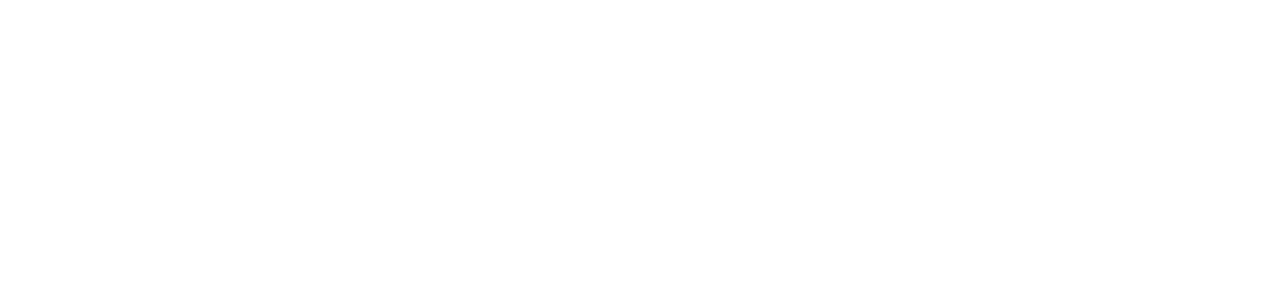
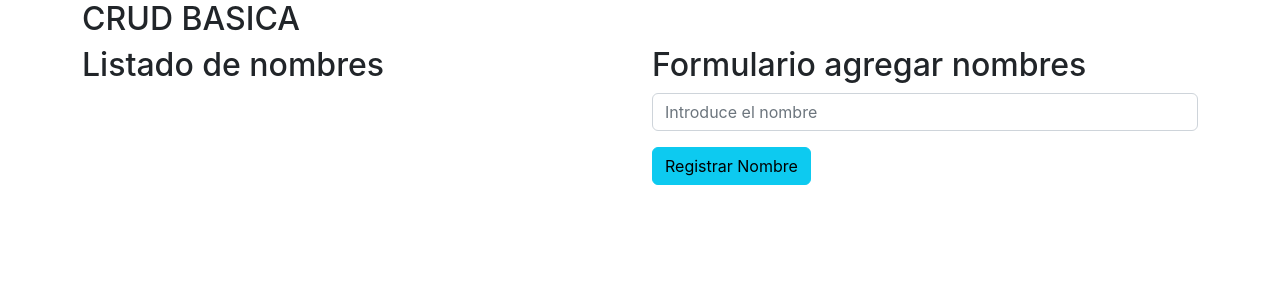
Before and after one commit to Zekret/simple-crud, a React (Create React App) app: page / in a window 1280 px wide. Shown: the top 300 px of the page. Built offline with nearby package versions, Linux system fonts and the light colour scheme.

Commit message:
update: crud

```diff
--- a/src/App.jsx
+++ b/src/App.jsx
@@ -1,4 +1,5 @@
 import './App.css';
+import NamesList from './components/NamesList';
 // import Contador from './components/Contador';
 // import Formulario from './components/Formulario';
 // import Inicio from './components/Inicio';
@@ -7,7 +8,8 @@
 
 const App = () => {
   return (
-    <div className="App mt-5">
+    <div className="container">
+      <NamesList />
       {/* <Inicio />
       <Contador />
       <Listado />
--- /dev/null
+++ b/src/components/NamesList.jsx
@@ -0,0 +1,97 @@
+import { useState } from "react"
+import uniqid from 'uniqid'
+
+const NamesList = () => {
+
+    const [nombre, setNombre] = useState('')
+    const [lista, setLista] = useState([])
+    const [edit, setEdit] = useState(false)
+    const [id, setId] = useState('')
+    const [error, setError] = useState(null)
+
+    const addName = (e) => {
+        e.preventDefault()
+        if (!nombre.trim()) {
+            setError("El campo nombre esta vacio")
+            return
+        }
+        const nuevoNombre = {
+            id: uniqid(),
+            name: nombre
+        }
+        setLista([...lista, nuevoNombre])
+        setNombre('')
+        setError(null)
+    }
+
+    const deleteName = (id) => {
+        const newArray = lista.filter(item => item.id !== id)
+        setLista(newArray)
+    }
+
+    const editName = (item) => {
+        setEdit(true)
+        setNombre(item.name)
+        setId(item.id)
+    }
+
+    const editSuccess = (e) => {
+        e.preventDefault()
+        const newArray = lista.map(item => item.id === id ? { id: id, name: nombre } : item)
+        setLista(newArray)
+        setEdit(false)
+        setNombre('')
+    }
+
+    return (
+        <div>
+            <h2>CRUD BASICA</h2>
+            <div className="row">
+                <div className="col">
+                    <h2>Listado de nombres</h2>
+                    <ul className="list-group">
+                        {lista.map(n =>
+                            <li key={n.id} className="list-group-item">
+                                {n.name}
+                                <button
+                                    onClick={() => deleteName(n.id)}
+                                    className="btn btn-danger float-right">
+                                    Borrar
+                                </button>
+                                <button
+                                    onClick={() => editName(n)}
+                                    className="btn btn-info float-right">
+                                    Editar
+                                </button>
+                            </li>
+                        )}
+                    </ul>
+                </div>
+                <div className="col">
+                    <h2>Formulario agregar nombres</h2>
+                    <form onSubmit={edit ? editSuccess : addName} className="form-group">
+                        <input
+                            onChange={(e) => { setNombre(e.target.value) }}
+                            className="form-control mb-3"
+                            type="text"
+                            placeholder="Introduce el nombre"
+                            value={nombre}
+                        />
+                        <input
+                            className="btn btn-info btn-block"
+                            type="submit"
+                            value={edit ? 'Editar nombre' : 'Registrar Nombre'} />
+                    </form>
+                    {
+                        error !== null &&
+                        <div className="alert alert-danger mt-3">
+                            {error}
+                        </div>
+                    }
+                </div>
+            </div>
+        </div>
+    )
+}
+
+export default NamesList
--- a/src/index.js
+++ b/src/index.js
@@ -2,7 +2,7 @@
 import ReactDOM from 'react-dom/client';
 import './index.css';
 import App from './App';
-import 'bootstrap/dist/css/bootstrap.css'
+// import 'bootstrap/dist/css/bootstrap.css'
 
 const root = ReactDOM.createRoot(document.getElementById('root'));
 root.render(
```
